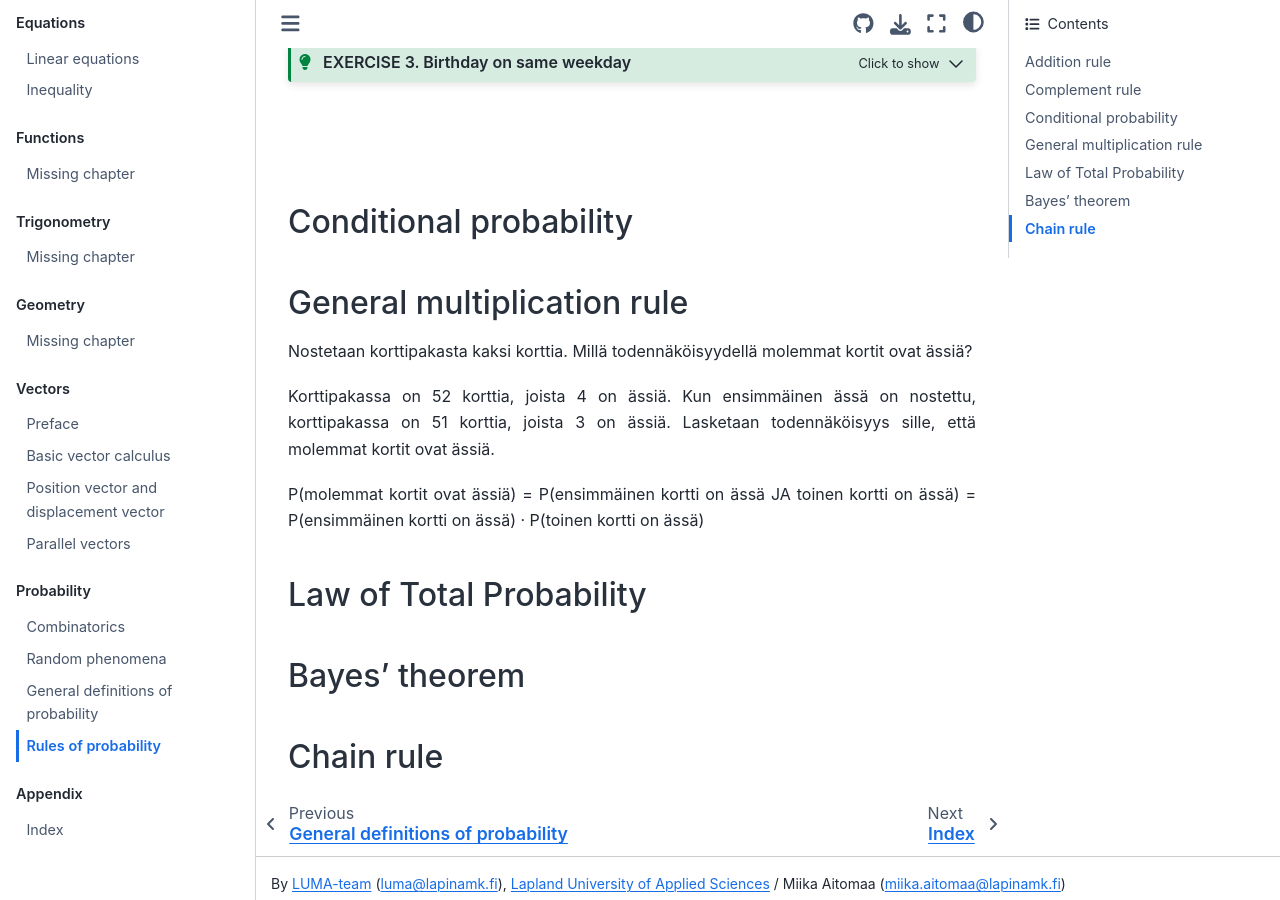
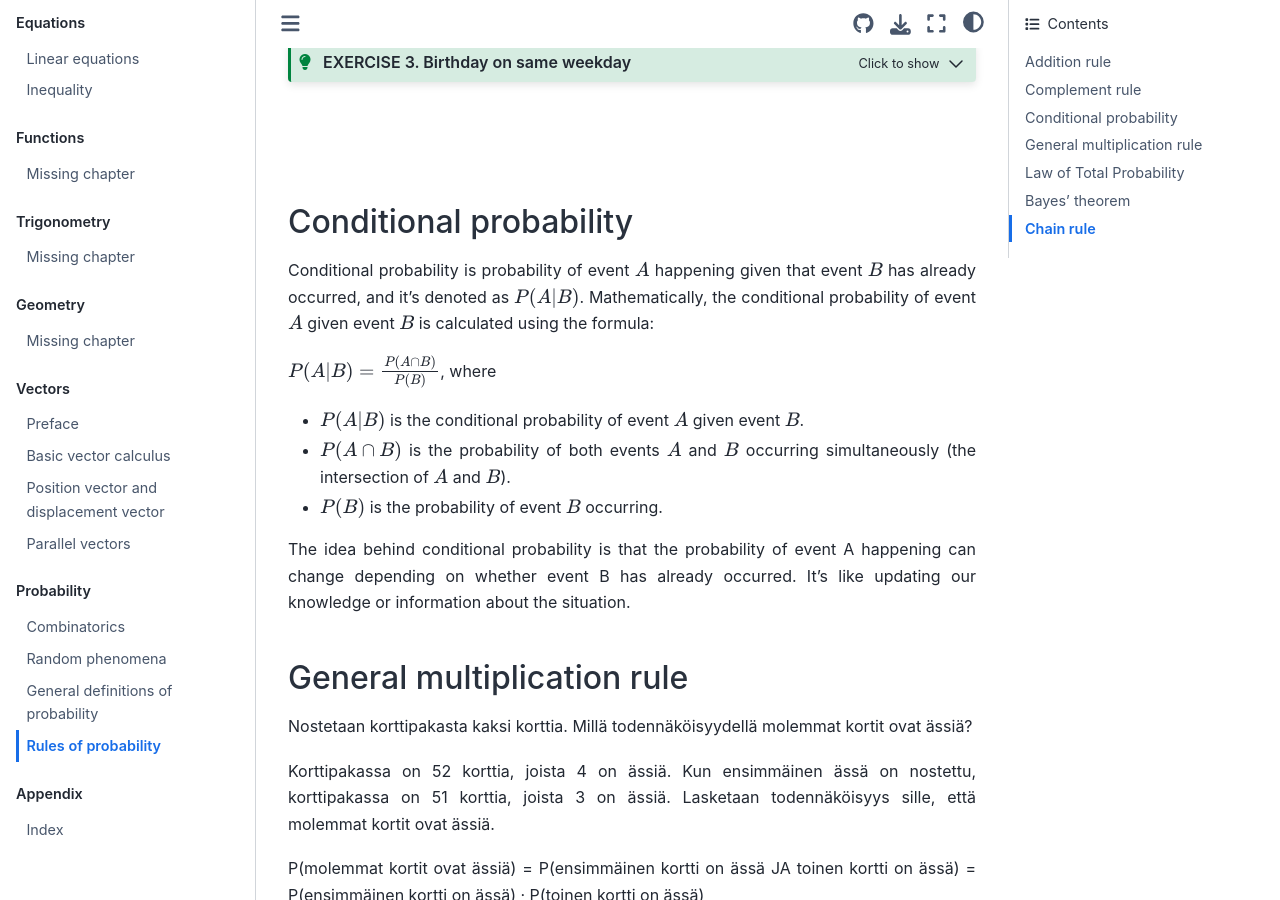
Before and after one commit to luma-lapinamk/miika-math, a Jupyter Book: the page built from notebooks/rules_of_probability.md, in a window 1280 px wide and 900 px high, scrolled down 2592 px. Built offline with Jupyter Book 1.0.4 settings and Sphinx 7.4.7 and the Sphinx Book theme 1.1.4, drawn with Linux system fonts in a browser that asks for light colours.

Commit message:
Updated content

```diff
--- a/notebooks/rules_of_probability.md
+++ b/notebooks/rules_of_probability.md
@@ -69,6 +69,14 @@ What is the probability that at least two persons of four are born on the same w
 <br></br>
 
 ## {index}`Conditional probability`
+Conditional probability is probability of event $A$ happening given that event $B$ has already occurred, and it's denoted as $P(A|B)$. Mathematically, the conditional probability of event $A$ given event $B$ is calculated using the formula:
+
+$P(A|B) = \frac{P(A \cap B)}{P(B)}$, where
+- $P(A|B)$ is the conditional probability of event $A$ given event $B$.
+- $P(A \cap B)$ is the probability of both events $A$ and $B$ occurring simultaneously (the intersection of $A$ and $B$).
+- $P(B)$ is the probability of event $B$ occurring.
+
+The idea behind conditional probability is that the probability of event A happening can change depending on whether event B has already occurred. It's like updating our knowledge or information about the situation.
 
 ## {index}`General multiplication rule`
 Nostetaan korttipakasta kaksi korttia. Millä todennäköisyydellä molemmat kortit ovat ässiä?
```
